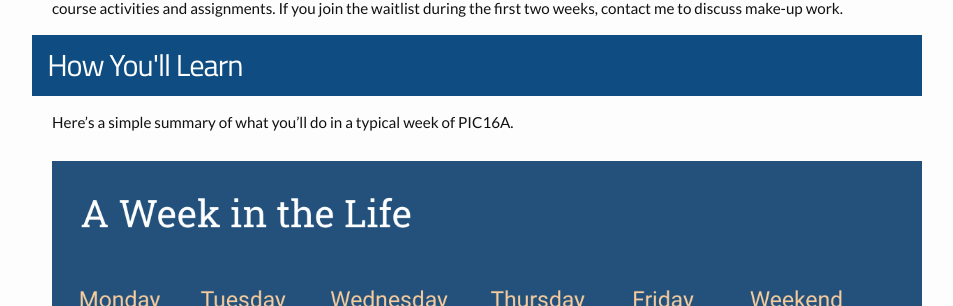
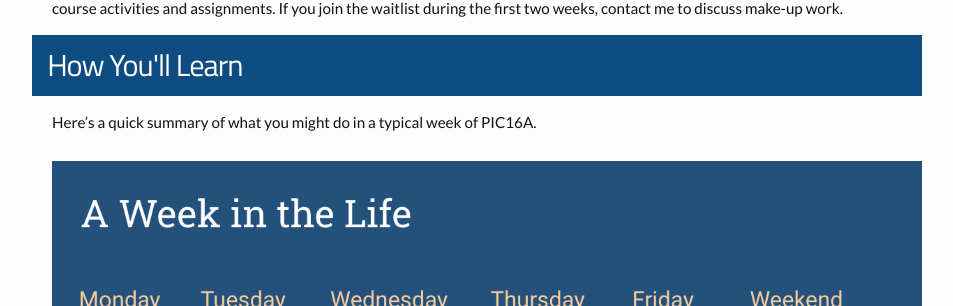
Before and after one commit to PhilChodrow/PIC16A, a Jekyll site: the page built from syllabus.md, in a window 1280 px wide and 900 px high, scrolled down 3475 px. Shown: the part 147-453 px from the top of the window, without its empty margins (163-1116 px from the left). Built offline with Jekyll 4.4.1, drawn with Linux system fonts in a browser that asks for light colours; nearby versions of some CDN libraries.

Commit message:
Update syllabus.md

```diff
--- a/syllabus.md
+++ b/syllabus.md
@@ -134,7 +134,7 @@ All students on the waitlist will be enrolled in the course at the end of Week 2
 <div class="fancy-h1">How You'll Learn</div>
 
 
-Here's a simple summary of what you'll do in a typical week of PIC16A. <br> <br>
+Here's a quick summary of what you might do in a typical week of PIC16A. <br> <br>
 
 <img alt="A summary of activities during the week. Monday: lecture videos + readings, got it; skip live lecture, take quiz, start on HW with group. Tuesday: Discussion, I'm the reviewer today, get a head-start on tomrrow's lecture videos + readings, kind of confused -- post on Campuswire. Wednesday: still confused; attend live lecture, I think I've got it, take quiz, think a little about extra credit essay. Thursday: Discussion, I'm the Driver today, my cat helped me type the code, finish HW solo, go to OH. Friday: Lecture videos + readings, got it, skip lecture, look at new HW, take quiz, answer a few questions on Campuswire. Weekend: rest."
 src="https://raw.githubusercontent.com/PhilChodrow/PIC16A/master/_images/week-in-the-life.png"/>
```
